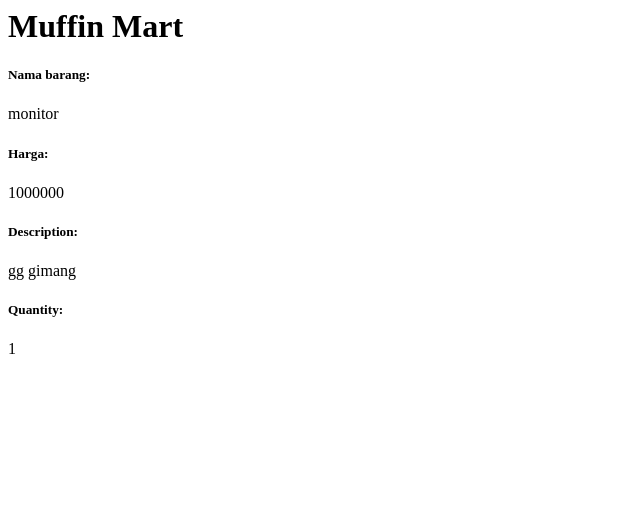
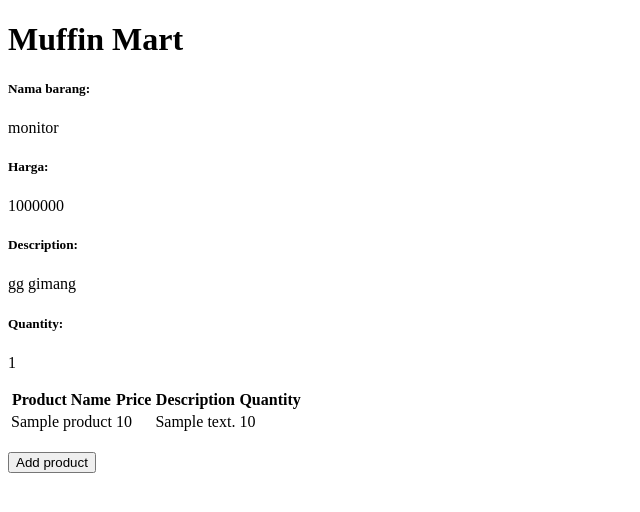
Before and after one commit to dzak27567/muffinmart, a Django app: page / in a window 1280 px wide. Shown: the top 512 px of the page, without its empty margins (0-640 px from the left). Run offline with Django 5.2, Linux system fonts and the light colour scheme; tables that the repository leaves empty hold one stand-in row (values such as "Sample post").

Commit message:
sudah selesai tugas 3

```diff
--- a/main/models.py
+++ b/main/models.py
@@ -1,6 +1,8 @@
 from django.db import models
+import uuid
 
 class Product(models.Model):
+    id = models.UUIDField(primary_key=True, default=uuid.uuid4, editable=False)
     name = models.CharField(max_length=255)
     price = models.IntegerField()
     description = models.TextField()
--- a/main/templates/main.html
+++ b/main/templates/main.html
@@ -1,3 +1,6 @@
+{% extends 'base.html' %}
+{% block content %}
+
 <h1>Muffin Mart</h1>
 
 <h5>Nama barang: </h5>
@@ -8,3 +11,34 @@
 <p>{{ description }}</p> <!-- Ubah sesuai dengan kelas kamu -->
 <h5>Quantity: </h5>
 <p>{{ quantity }}</p>
+
+{% if not product_entries %}
+<p>Belum ada product yang ditambahkan.</p>
+{% else %}
+<table>
+  <tr>
+    <th>Product Name</th>
+    <th>Price</th>
+    <th>Description</th>
+    <th>Quantity</th>
+  </tr>
+
+  {% comment %} Berikut cara memperlihatkan data mood di bawah baris ini
+  {% endcomment %}
+  {% for product_entry in product_entries %}
+  <tr>
+    <td>{{product_entry.name}}</td>
+    <td>{{product_entry.price}}</td>
+    <td>{{product_entry.description}}</td>
+    <td>{{product_entry.quantity}}</td>
+  </tr>
+  {% endfor %}
+</table>
+{% endif %}
+
+<br />
+
+<a href="{% url 'main:create_product_entry' %}">
+  <button>Add product</button>
+</a>
+{% endblock content %}
--- a/main/urls.py
+++ b/main/urls.py
@@ -1,8 +1,13 @@
 from django.urls import path
-from main.views import show_main
+from main.views import show_main, create_product_entry, show_xml, show_json, show_xml_by_id,show_json_by_id
 
 app_name = 'main'
 
 urlpatterns = [
     path('', show_main, name='show_main'),
+    path('create-product-entry', create_product_entry, name='create_product_entry'),
+    path('xml/', show_xml, name='show_xml'),
+    path('json/', show_json, name='show_json'),
+    path('xml/<str:id>/', show_xml_by_id, name='show_xml_by_id'),
+    path('json/<str:id>/', show_json_by_id, name='show_json_by_id'),
 ]
--- a/main/views.py
+++ b/main/views.py
@@ -1,12 +1,49 @@
-from django.shortcuts import render
+from django.shortcuts import render, redirect   # Tambahkan import redirect di baris ini
+from main.forms import ProductForm
+from main.models import Product
+from django.http import HttpResponse
+from django.core import serializers
 
 # Create your views here.
 def show_main(request):
+    product_entries = Product.objects.all()
+
     context = {
         'name' : 'monitor',
         'price': '1000000',
         'description': 'gg gimang',
         'quantity': '1',
+        'product_entries' : product_entries
     }
 
     return render(request, "main.html", context)
+
+def create_product_entry(request):
+    form = ProductForm(request.POST or None)
+
+    if form.is_valid() and request.method == "POST":
+        form.save()
+        return redirect('main:show_main')
+
+    context = {'form': form}
+    return render(request, "create_product_entry.html", context)
+
+
+
+def show_xml(request):
+    data = Product.objects.all()
+    return HttpResponse(serializers.serialize("xml", data), content_type="application/xml")
+
+
+
+def show_json(request):
+    data = Product.objects.all()
+    return HttpResponse(serializers.serialize("json", data), content_type="application/json")
+
+def show_xml_by_id(request, id):
+    data = Product.objects.filter(pk=id)
+    return HttpResponse(serializers.serialize("xml", data), content_type="application/xml")
+
+def show_json_by_id(request, id):
+    data = Product.objects.filter(pk=id)
+    return HttpResponse(serializers.serialize("json", data), content_type="application/json")
--- a/muffinmart/settings.py
+++ b/muffinmart/settings.py
@@ -55,7 +55,7 @@ ROOT_URLCONF = 'muffinmart.urls'
 TEMPLATES = [
     {
         'BACKEND': 'django.template.backends.django.DjangoTemplates',
-        'DIRS': [],
+        'DIRS': [BASE_DIR / 'templates'],
         'APP_DIRS': True,
         'OPTIONS': {
             'context_processors': [
--- a/muffinmart/urls.py
+++ b/muffinmart/urls.py
@@ -17,7 +17,8 @@ Including another URLconf
 from django.contrib import admin
 from django.urls import path, include
 
+
 urlpatterns = [
     path('admin/', admin.site.urls),
-    path('', include('main.urls'))
+    path('', include('main.urls')),
 ]
--- /dev/null
+++ b/templates/base.html
@@ -0,0 +1,13 @@
+{% load static %}
+<!DOCTYPE html>
+<html lang="en">
+  <head>
+    <meta charset="UTF-8" />
+    <meta name="viewport" content="width=device-width, initial-scale=1.0" />
+    {% block meta %} {% endblock meta %}
+  </head>
+
+  <body>
+    {% block content %} {% endblock content %}
+  </body>
+</html>
```
Also changed, not shown: main/forms.py (added, +7 -0 lines), main/templates/create_product_entry.html (added, +18 -0 lines), README.md, images/json_only.png (added), images/json_withid.png (added), images/xml_only.png (added), images/xml_withid.png (added), main/migrations/0002_alter_product_id.py (added).
